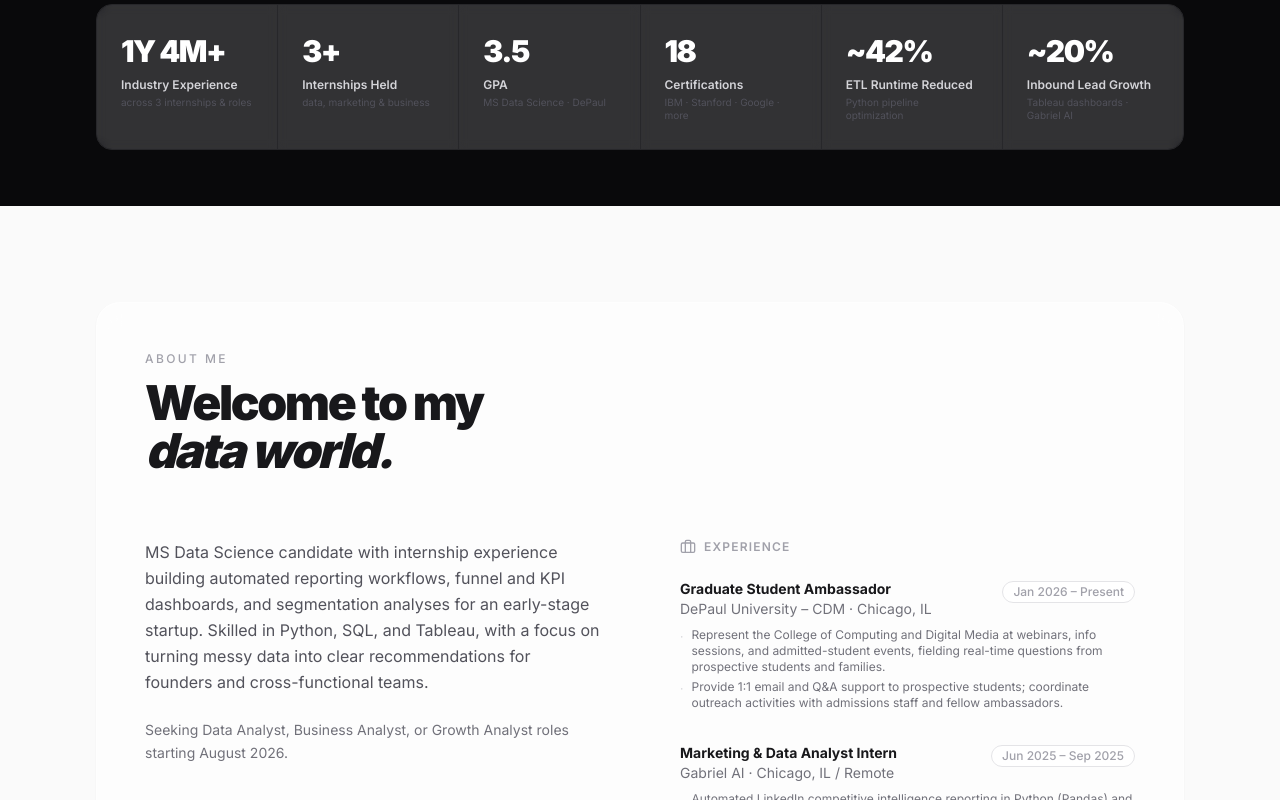
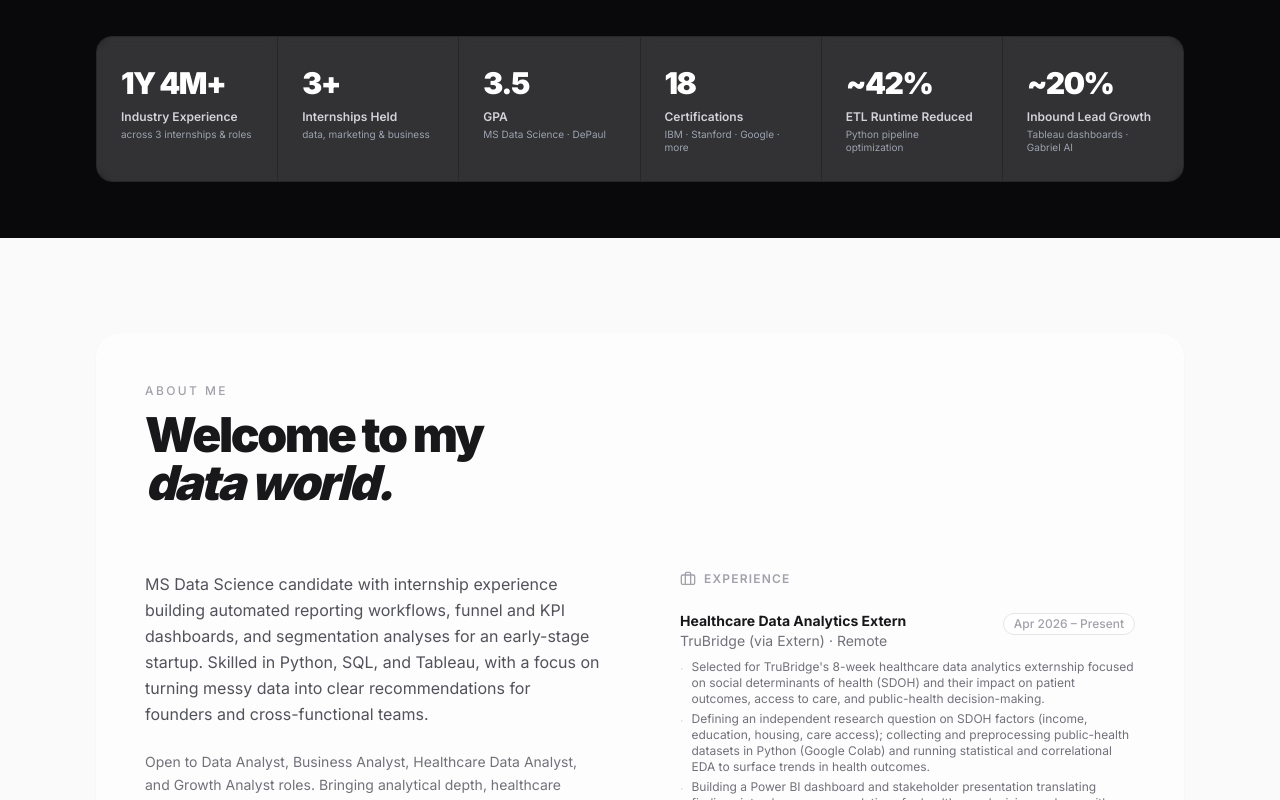
Before and after one commit to Dekayzip/Portfolio-2026, a Next.js app: page / in a window 1280 px wide. Shown: the part 1060-1860 px from the top of the page. Built offline with nearby package versions, Linux system fonts and the light colour scheme.

Commit message:
add externship, fix stats text, update hero line, remove em-dashes

```diff
--- a/src/components/Hero.tsx
+++ b/src/components/Hero.tsx
@@ -12,7 +12,7 @@ const greetings = [
   "Hello! Fun fact: I found this greeting in O(1) time. 🧠",
   "Hey! My Tableau dashboard loaded before you finished hovering. ⚡",
   "Oh, you're hovering? Bold move. I respect the curiosity. 🤝",
-  "Hi! Don't worry — I've already de-identified your data. 🔒",
+  "Hi! Don't worry, I've already de-identified your data. 🔒",
   "Hey! I put the 'fun' in functional data pipelines. 🚀",
   "Hello! Data doesn't lie. Right now it says... let's connect. 📣",
   "Oh hey! I was just EDA-ing your visit. Interesting patterns. 🔍",
--- a/src/components/Stats.tsx
+++ b/src/components/Stats.tsx
@@ -52,7 +52,7 @@ export default function Stats() {
               <p className="text-xs font-semibold text-zinc-300 mt-1 leading-tight">
                 {kpi.label}
               </p>
-              <p className="text-[10px] text-zinc-600 leading-tight">{kpi.sub}</p>
+              <p className="text-[10px] text-[#9ca3af] leading-tight">{kpi.sub}</p>
             </div>
           ))}
         </div>
--- a/src/data/content.ts
+++ b/src/data/content.ts
@@ -10,7 +10,7 @@ export const siteConfig = {
   headline: ["Data, Business &", "Healthcare", "Analyst."],
   subheadline: "MS Data Science @ DePaul University · Chicago, IL",
   bio: "MS Data Science candidate with internship experience building automated reporting workflows, funnel and KPI dashboards, and segmentation analyses for an early-stage startup. Skilled in Python, SQL, and Tableau, with a focus on turning messy data into clear recommendations for founders and cross-functional teams.",
-  availability: "Seeking Data Analyst, Business Analyst, or Growth Analyst roles starting August 2026.",
+  availability: "Open to Data Analyst, Business Analyst, Healthcare Data Analyst, and Growth Analyst roles. Bringing analytical depth, healthcare domain knowledge, and a track record of turning data into decisions that move the business.",
 
   // --- Contact ---
   email: "dharanirrnk@gmail.com",
@@ -54,6 +54,17 @@ export const education = [
 ];
 
 export const experience = [
+  {
+    role: "Healthcare Data Analytics Extern",
+    company: "TruBridge (via Extern)",
+    location: "Remote",
+    period: "Apr 2026 – Present",
+    highlights: [
+      "Selected for TruBridge's 8-week healthcare data analytics externship focused on social determinants of health (SDOH) and their impact on patient outcomes, access to care, and public-health decision-making.",
+      "Defining an independent research question on SDOH factors (income, education, housing, care access); collecting and preprocessing public-health datasets in Python (Google Colab) and running statistical and correlational EDA to surface trends in health outcomes.",
+      "Building a Power BI dashboard and stakeholder presentation translating findings into clear recommendations for healthcare decision-makers, with weekly review sessions led by TruBridge analytics professionals.",
+    ],
+  },
   {
     role: "Graduate Student Ambassador",
     company: "DePaul University – CDM",
```
